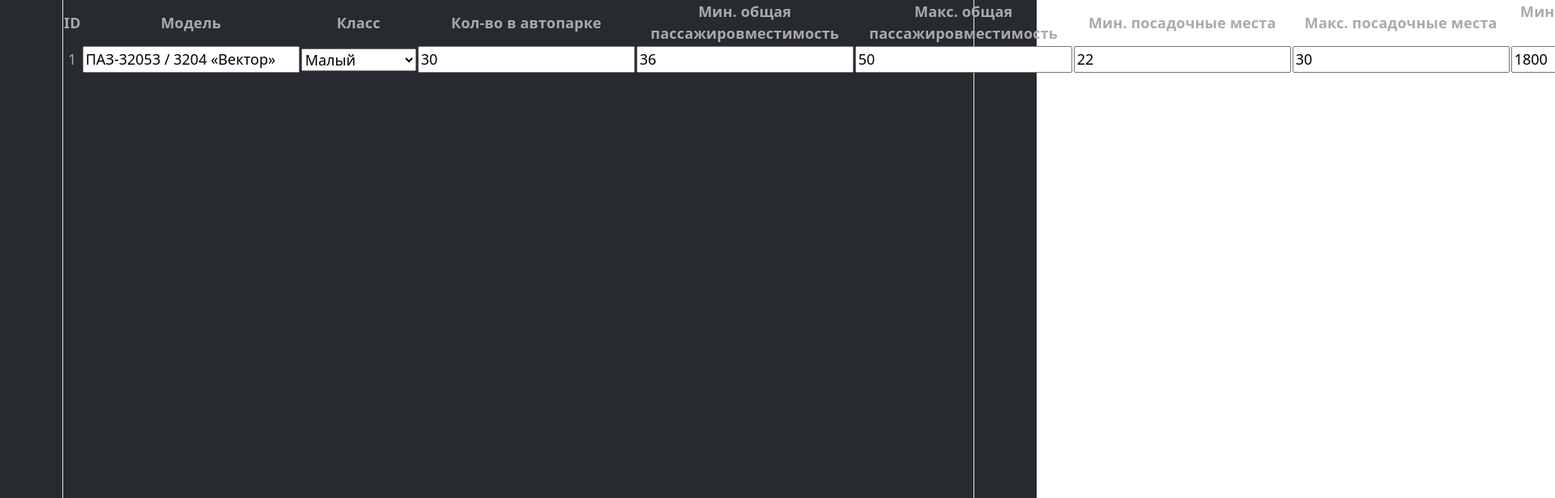
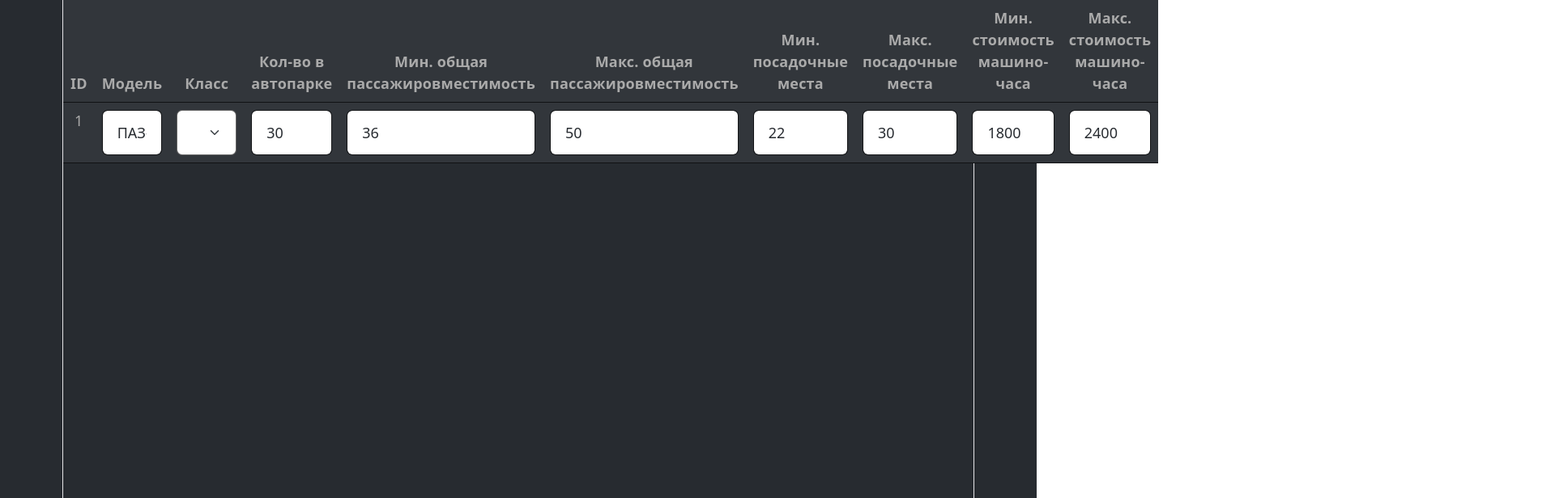
Before and after one commit to MosinPRSS/bootcemp, a Vue app in the folder frontend/: page / in a window 1280 px wide. Shown: the top 616 px of the page at 81% size, 1920 px wide, since content can reach past the window. Built offline with nearby package versions, Linux system fonts and the light colour scheme.

Commit message:
added labels and proper bootstrap css classes

```diff
--- a/frontend/src/tables/Table.vue
+++ b/frontend/src/tables/Table.vue
@@ -1,7 +1,7 @@
 <template>
 <div class='table-container'>
     <!-- Таблица -->
-    <table>
+    <table class="table">
         <!-- Заголовок таблицы -->
         <thead>
             <tr>
@@ -24,11 +24,11 @@
           <td>{{ vehicle.id }}</td>
 
           <td>
-            <input v-model="vehicle.modelName" type="text" class="table-input" />
+            <input v-model="vehicle.modelName" type="text" class="form-control" />
           </td>
           <td>
             <!-- Для класса машины выпадающий список -->
-            <select v-model="vehicle.vehicleClass" class="table-select">
+            <select v-model="vehicle.vehicleClass" class="form-select">
               <option value="Особо малый">Особо малый</option>
               <option value="Малый">Малый</option>
               <option value="Средний">Средний</option>
@@ -36,25 +36,25 @@
             </select>
           </td>
           <td>
-            <input v-model="vehicle.numberInFleet" type="number" class="table-input" />
+            <input v-model="vehicle.numberInFleet" type="number" class="form-control" />
           </td>
           <td>
-            <input v-model="vehicle.passengerCapacityOverallMin" type="number" class="table-input" />
+            <input v-model="vehicle.passengerCapacityOverallMin" type="number" class="form-control" />
           </td>
           <td>
-            <input v-model="vehicle.passengerCapacityOverallMax" type="number" class="table-input" />
+            <input v-model="vehicle.passengerCapacityOverallMax" type="number" class="form-control" />
           </td>
           <td>
-            <input v-model="vehicle.passengerCapacitySeatsMin" type="number" class="table-input" />
+            <input v-model="vehicle.passengerCapacitySeatsMin" type="number" class="form-control" />
           </td>
           <td>
-            <input v-model="vehicle.passengerCapacitySeatsMax" type="number" class="table-input" />
+            <input v-model="vehicle.passengerCapacitySeatsMax" type="number" class="form-control" />
           </td>
           <td>
-            <input v-model="vehicle.carHourCostMin" type="number" class="table-input" />
+            <input v-model="vehicle.carHourCostMin" type="number" class="form-control" />
           </td>
           <td>
-            <input v-model="vehicle.carHourCostMax" type="number" class="table-input" />
+            <input v-model="vehicle.carHourCostMax" type="number" class="form-control" />
           </td>
         </tr>
       </tbody>
```
Also changed, not shown: frontend/src/components/PassengerTraffic.vue (+18 -8 lines), frontend/src/components/Settings.vue (+14 -3 lines).
